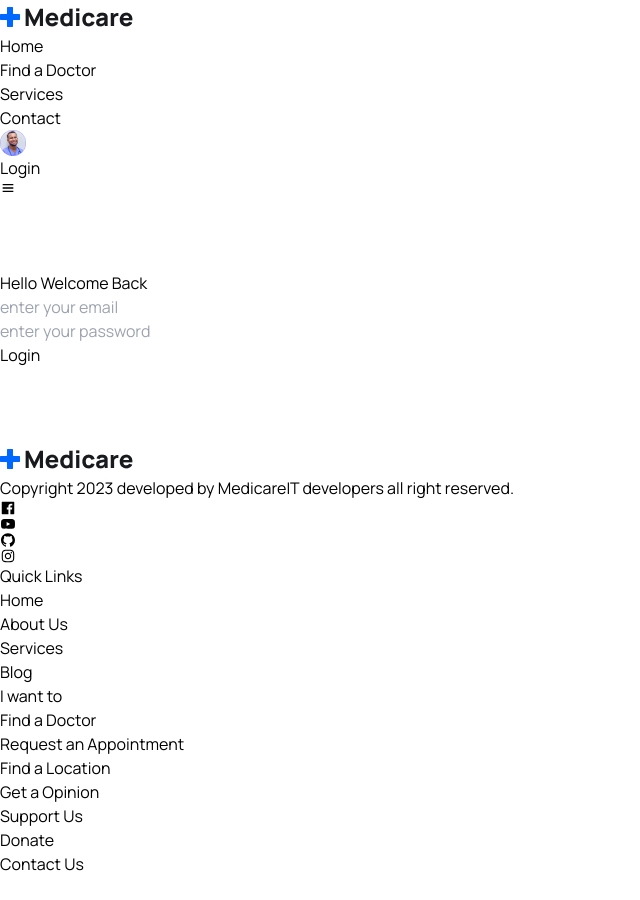
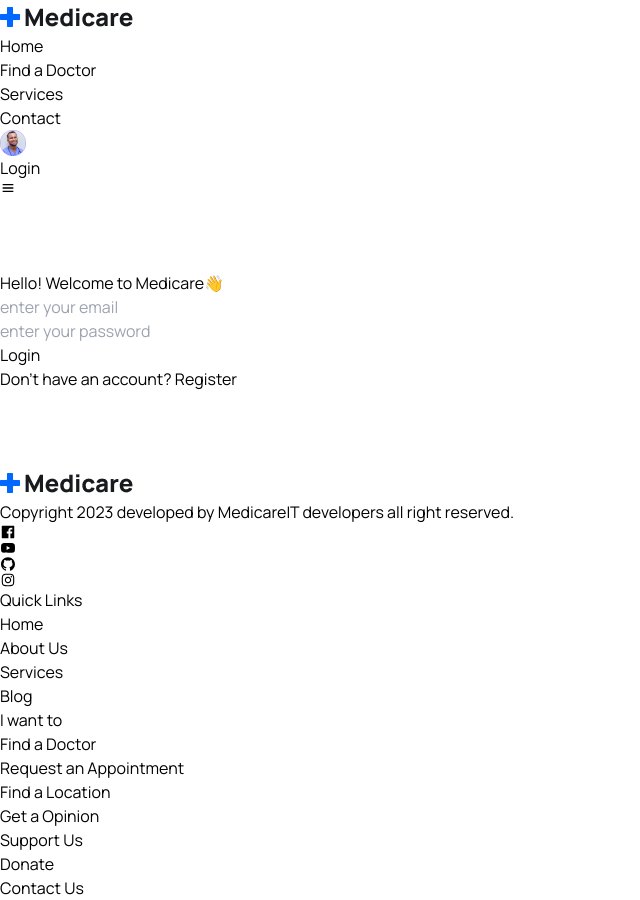
Before and after one commit to farhanshahriyar/dentistApp, a React (Vite) app: page /login in a window 1280 px wide. Shown: the whole page, without its empty margins (0-640 px from the left). Before the commit the page ends 876 px from the top, so only its background shows below. Built offline with nearby package versions, Linux system fonts and the light colour scheme.

Commit message:
login page created

```diff
--- a/src/pages/Login.jsx
+++ b/src/pages/Login.jsx
@@ -1,4 +1,5 @@
 import React, { useState } from 'react'
+import { Link } from 'react-router-dom'
 
 const Login = () => {
 
@@ -17,22 +18,26 @@ const Login = () => {
   return (
     <section className="px-5 lg:px-0">
       <div className="w-full max-w-[570px] mx-auto rounded-lg shadow-md md:p-10">
-        <h2 className="text-[22px] leading-9 text-headingColor font-bold mb-10">Hello <span className="text-primaryColor">Welcome</span> Back</h2>
+        <h2 className="text-[22px] leading-9 text-headingColor font-bold mb-10">Hello! Welcome<span className="text-primaryColor"> to Medicare👋</span></h2>
           <form className="py-4 md:py-0">
               <div className="mb-5">
                 <input type="email" name='email'
                 value={FormData.email} onChange={handleInpurChange}
-               placeholder="enter your email" className="w-full px-4 py-3 border-b border-solid border-[#0066ff61] focus:outline-none focus:border-b-primaryColor text-[16px] leading-7 text-headingColor placeholder:text-textColor rounded-md cursor-pointer" required  />
+                placeholder="enter your email" className="w-full py-3 border-b border-solid border-[#0066ff61] focus:outline-none focus:border-b-primaryColor text-[16px] leading-7 text-headingColor placeholder:text-textColor cursor-pointer" required  />
               </div>
               <div className="mb-5">
                 <input type="password" name='password'
                 value={FormData.password} onChange={handleInpurChange}
-               placeholder="enter your password" className="w-full px-4 py-3 border-b border-solid border-[#0066ff61] focus:outline-none focus:border-b-primaryColor text-[16px] leading-7 text-headingColor placeholder:text-textColor rounded-md cursor-pointer" required  />
+                placeholder="enter your password" className="w-full py-3 border-b border-solid border-[#0066ff61] focus:outline-none focus:border-b-primaryColor text-[16px] leading-7 text-headingColor placeholder:text-textColor cursor-pointer" required  />
               </div>
 
-            <div className='mt-7'>
+              <div className='mt-5'>
                 <button type='submit' className='w-full text-[18px] leading-8 bg-primaryColor text-white rounded-lg px-4 py-3 font-bold mt-8'>Login</button>
               </div>
+
+              <p className='mt-5 text-textColor text-center'>
+                Don&apos;t have an account? {" "} <Link to='/register' className='text-primaryColor font-medium ml-1 cursor-pointer'>Register</Link>
+              </p>
           </form>
         </div>
     </section>
```
Lines whose indentation alone changed are shown as unchanged.
